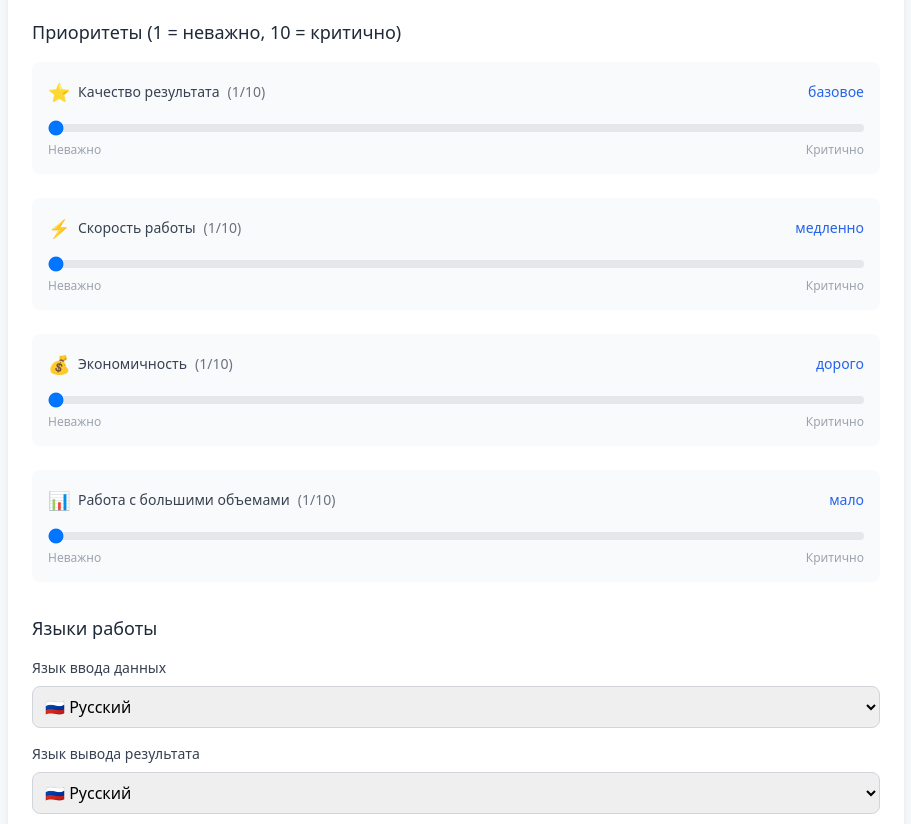
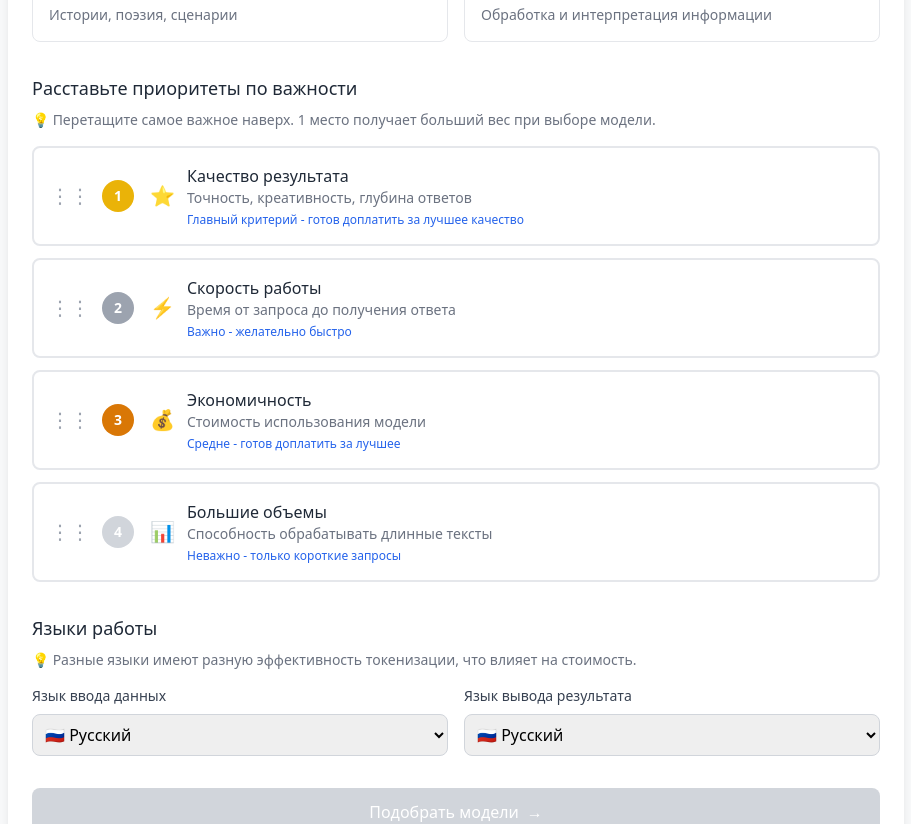
Before and after one commit to stasHrytsko/getbestai, a React (Vite) app: page / in a window 1280 px wide. Shown: the part 640-1464 px from the top of the page, without its empty margins (184-1095 px from the left). Built offline with nearby package versions, Linux system fonts and the light colour scheme.

Commit message:
Update app with API integration

```diff
--- a/src/App.jsx
+++ b/src/App.jsx
@@ -1,56 +1,47 @@
-// Сюда вставим наш компонент ModelSelector
-// (упрощенную версию без ошибок)
 import React, { useState } from 'react';
-
 
 const App = () => {
   const [step, setStep] = useState(1);
   const [formData, setFormData] = useState({
     taskTypes: [],
-    qualityPriority: 1,
-    volumePriority: 1,
-    speedPriority: 1,
-    budgetPriority: 1,
-    languages: [],
+    priorityOrder: ['quality', 'speed', 'budget', 'volume'], // Новый порядок приоритетов
     inputLanguage: 'ru',
     outputLanguage: 'ru'
   });
   const [models, setModels] = useState([]);
   const [loading, setLoading] = useState(false);
+  const [draggedItem, setDraggedItem] = useState(null);
 
   // ⭐ ВСТАВЬТЕ СЮДА ВАШ API КЛЮЧ ⭐
   const API_KEY = 'aa_UBeRmofLZUpndgJhNQKYXwzEcbqHEGrl';
 
+  // ⭐ ОБНОВЛЕННАЯ API ФУНКЦИЯ ⭐
+  const fetchModelsFromAPI = async () => {
+    if (!API_KEY) {
 
-  // ⭐ API ФУНКЦИЯ - ЗАПРОС К ARTIFICIAL ANALYSIS ⭐
-  const fetchModelsFromAPI = async () => {
-    if (!API_KEY || API_KEY === 'aa_UBeRmofLZUpndgJhNQKYXwzEcbqHEGrl') {
-      setModels(mockModels);
-      return;
     }
-
 
     setLoading(true);
     try {
-      const response = await fetch('https://artificialanalysis.ai/api/models', {
+      const response = await fetch('https://artificialanalysis.ai/api/v2/data/llms/models', {
         headers: {
-          'x-api-key': API_KEY, // ⭐ ЗДЕСЬ ИСПОЛЬЗУЕТСЯ API КЛЮЧ ⭐
+          'x-api-key': API_KEY,
           'Content-Type': 'application/json'
         }
       });
 
       if (response.ok) {
         const data = await response.json();
-        const formattedModels = data.models?.map(model => ({
-          id: model.model_id || model.id,
-          name: model.model_name || model.name,
-          creator: model.creator || 'Unknown',
-          quality_score: model.quality_score || 80,
-          speed_score: model.speed_score || 80,
-          price_per_1k_tokens: model.price_input_1k || 0.001,
-          context_length: model.context_length || 4000,
-          description: model.description || 'AI модель',
-          best_for: model.use_cases || ['general']
+        const formattedModels = data.data?.map(model => ({
+          id: model.id,
+          name: model.name,
+          creator: model.model_creator?.name || 'Unknown',
+          quality_score: Math.round(model.evaluations?.artificial_analysis_intelligence_index || 50),
+          speed_score: Math.min(100, Math.round((model.median_output_tokens_per_second || 50) / 2)),
+          price_per_1k_tokens: (model.pricing?.price_1m_blended_3_to_1 || 1000) / 1000,
+          context_length: 32000, // Placeholder, нет в API
+          description: `AI модель от ${model.model_creator?.name || 'Unknown'}`,
+          best_for: ['general']
         })) || [];
 
         setModels(formattedModels.length > 0 ? formattedModels : mockModels);
@@ -64,7 +55,6 @@ const App = () => {
     }
   };
 
-
   const taskTypes = [
     { id: 'translation', name: 'Перевод текстов', description: 'Перевод между языками, локализация', icon: '🌐' },
     { id: 'generation', name: 'Генерация текста', description: 'Создание статей, постов, контента', icon: '✍️' },
@@ -73,7 +63,6 @@ const App = () => {
     { id: 'creative', name: 'Креативные задачи', description: 'Истории, поэзия, сценарии', icon: '🎨' },
     { id: 'analysis', name: 'Анализ данных', description: 'Обработка и интерпретация информации', icon: '📊' }
   ];
-
 
   const languages = [
     { id: 'ru', name: 'Русский', flag: '🇷🇺' },
@@ -84,6 +73,56 @@ const App = () => {
     { id: 'zh', name: '中文', flag: '🇨🇳' }
   ];
 
+  const priorityItems = [
+    {
+      key: 'quality',
+      label: 'Качество результата',
+      icon: '⭐',
+      description: 'Точность, креативность, глубина ответов',
+      positionComment: {
+        1: 'Главный критерий - готов доплатить за лучшее качество',
+        2: 'Важно, но могу пожертвовать ради других факторов',
+        3: 'Средняя важность - хорошее качество достаточно',
+        4: 'Неважно - базовое качество устраивает'
+      }
+    },
+    {
+      key: 'speed',
+      label: 'Скорость работы',
+      icon: '⚡',
+      description: 'Время от запроса до получения ответа',
+      positionComment: {
+        1: 'Критично - каждая секунда на счету',
+        2: 'Важно - желательно быстро',
+        3: 'Терпимо - могу подождать',
+        4: 'Неважно - скорость не критична'
+      }
+    },
+    {
+      key: 'budget',
+      label: 'Экономичность',
+      icon: '💰',
+      description: 'Стоимость использования модели',
+      positionComment: {
+        1: 'Главное - бюджет ограничен',
+        2: 'Важно - ищу баланс цена/качество',
+        3: 'Средне - готов доплатить за лучшее',
+        4: 'Неважно - цена не проблема'
+      }
+    },
+    {
+      key: 'volume',
+      label: 'Большие объемы',
+      icon: '📊',
+      description: 'Способность обрабатывать длинные тексты',
+      positionComment: {
+        1: 'Критично - работаю с большими документами',
+        2: 'Важно - иногда нужен большой контекст',
+        3: 'Средне - обычно короткие тексты',
+        4: 'Неважно - только короткие запросы'
+      }
+    }
+  ];
 
   const mockModels = [
     {
@@ -121,26 +160,12 @@ const App = () => {
     }
   ];
 
-
-  const getPriorityComment = (value, type) => {
-    const comments = {
-      quality: ['базовое', 'простое', 'хорошее', 'отличное', 'максимальное'],
-      speed: ['медленно', 'терпимо', 'быстро', 'очень быстро', 'мгновенно'],
-      budget: ['дорого', 'средне', 'экономно', 'дешево', 'бесплатно'],
-      volume: ['мало', 'немного', 'средне', 'много', 'огромно']
-    };
-    const index = Math.min(Math.floor(value / 2), 4);
-    return comments[type][index];
-  };
-
-
   const getQualityComment = (score) => {
     if (score >= 90) return 'превосходное качество';
     if (score >= 80) return 'высокое качество';
     if (score >= 70) return 'хорошее качество';
     return 'базовое качество';
   };
-
 
   const getSpeedComment = (score) => {
     if (score >= 90) return 'очень быстро';
@@ -149,14 +174,12 @@ const App = () => {
     return 'медленно';
   };
 
-
   const getPriceComment = (price) => {
     if (price <= 0.001) return 'очень дешево';
     if (price <= 0.01) return 'недорого';
     if (price <= 0.02) return 'средняя цена';
     return 'дорого';
   };
-
 
   const getContextComment = (context) => {
     if (context >= 100000) return 'огромный контекст';
@@ -165,25 +188,24 @@ const App = () => {
     return 'малый контекст';
   };
 
+  const getScoreComment = (score) => {
+    if (score >= 90) return 'Идеальное совпадение с вашими критериями';
+    if (score >= 80) return 'Отлично подходит для ваших задач';
+    if (score >= 70) return 'Хороший компромисс для ваших потребностей';
+    if (score >= 60) return 'Приемлемый вариант с небольшими компромиссами';
+    if (score >= 50) return 'Средний вариант - есть более подходящие';
+    return 'Слабое соответствие вашим критериям';
+  };
 
   const calculatePricePerWord = (pricePerToken, inputLang, outputLang) => {
-    // Примерное соотношение токенов к словам для разных языков
     const tokenRatios = {
-      'en': 0.75, // английский самый эффективный
-      'ru': 2.5,  // русский менее эффективный
-      'de': 1.2,  // немецкий
-      'fr': 1.1,  // французский
-      'es': 1.0,  // испанский
-      'zh': 1.8   // китайский
+      'en': 0.75, 'ru': 2.5, 'de': 1.2, 'fr': 1.1, 'es': 1.0, 'zh': 1.8
     };
-
     const inputRatio = tokenRatios[inputLang] || 1;
     const outputRatio = tokenRatios[outputLang] || 1;
     const avgRatio = (inputRatio + outputRatio) / 2;
-
     return (pricePerToken * avgRatio).toFixed(6);
   };
-
 
   const handleTaskTypeToggle = (taskId) => {
     setFormData(prev => ({
@@ -194,43 +216,61 @@ const App = () => {
     }));
   };
 
+  // Drag & Drop функции
+  const handleDragStart = (e, index) => {
+    setDraggedItem(index);
+    e.dataTransfer.effectAllowed = 'move';
+  };
 
-  const handleLanguageToggle = (langId) => {
+  const handleDragOver = (e) => {
+    e.preventDefault();
+    e.dataTransfer.dropEffect = 'move';
+  };
+
+  const handleDrop = (e, dropIndex) => {
+    e.preventDefault();
+
+    if (draggedItem === null) return;
+
+    const newOrder = [...formData.priorityOrder];
+    const draggedPriority = newOrder[draggedItem];
+
+    // Удаляем элемент из старой позиции
+    newOrder.splice(draggedItem, 1);
+    // Вставляем в новую позицию
+    newOrder.splice(dropIndex, 0, draggedPriority);
+
     setFormData(prev => ({
       ...prev,
-      languages: prev.languages.includes(langId)
-        ? prev.languages.filter(id => id !== langId)
-        : [...prev.languages, langId]
+      priorityOrder: newOrder
     }));
+
+    setDraggedItem(null);
   };
 
-
   const calculateModelScore = (model) => {
+    // Веса основанные на позиции (1 место = 40%, 2 = 30%, 3 = 20%, 4 = 10%)
     const weights = {
-      quality: formData.qualityPriority / 10,
-      speed: formData.speedPriority / 10,
-      budget: (10 - formData.budgetPriority) / 10,
-      volume: formData.volumePriority / 10
+      [formData.priorityOrder[0]]: 0.4,
+      [formData.priorityOrder[1]]: 0.3,
+      [formData.priorityOrder[2]]: 0.2,
+      [formData.priorityOrder[3]]: 0.1
     };
-
 
     const qualityNorm = model.quality_score;
     const speedNorm = model.speed_score;
     const priceNorm = Math.max(0, 100 - (model.price_per_1k_tokens * 1000));
     const contextNorm = Math.min(100, (model.context_length / 1000) * 2);
 
-
     const score = (
-      qualityNorm * weights.quality +
-      speedNorm * weights.speed +
-      priceNorm * weights.budget +
-      contextNorm * weights.volume
+      qualityNorm * (weights.quality || 0) +
+      speedNorm * (weights.speed || 0) +
+      priceNorm * (weights.budget || 0) +
+      contextNorm * (weights.volume || 0)
     );
 
-
-    return Math.min(100,Math.round(score));
+    return Math.min(100, Math.round(score));
   };
-
 
   const getRecommendedModels = () => {
     return models
@@ -241,7 +281,6 @@ const App = () => {
       .sort((a, b) => b.score - a.score);
   };
 
-
   const getMedalEmoji = (place) => {
     switch (place) {
       case 1: return '🥇';
@@ -251,12 +290,10 @@ const App = () => {
     }
   };
 
-
   const handleNextStep = async () => {
-    await fetchModelsFromAPI(); // ⭐ ЗДЕСЬ ВЫЗЫВАЕТСЯ API ⭐
+    await fetchModelsFromAPI();
     setStep(2);
   };
-
 
   if (step === 1) {
     return (
@@ -268,10 +305,10 @@ const App = () => {
               GetBestAI
             </h1>
             <p className="text-lg text-gray-700 max-w-2xl mx-auto">
-              Умный подбор AI моделей под ваши задачи.
+              Умный подбор AI моделей под ваши задачи. Сравниваем качество, скорость и стоимость,
+              чтобы найти идеальное решение.
             </p>
           </div>
-
 
           {/* Progress Bar */}
           <div className="mb-8">
@@ -285,12 +322,14 @@ const App = () => {
             </div>
           </div>
 
-
           {/* Task Types Selection */}
           <div className="mb-8">
-            <h3 className="text-lg font-medium text-gray-800 mb-4">
-              Типы задач <span className="text-sm text-gray-500">(можно выбрать несколько)</span>
+            <h3 className="text-lg font-medium text-gray-800 mb-2">
+              Типы задач
             </h3>
+            <p className="text-sm text-gray-500 mb-4">
+              💡 Выберите что планируете делать с AI. Это поможет подобрать специализированные модели.
+            </p>
             <div className="grid grid-cols-1 md:grid-cols-2 gap-4">
               {taskTypes.map(task => (
                 <button
@@ -312,56 +351,58 @@ const App = () => {
             </div>
           </div>
 
+          {/* Priority Ranking - Drag & Drop */}
+          <div className="mb-8">
+            <h3 className="text-lg font-medium text-gray-800 mb-2">
+              Расставьте приоритеты по важности
+            </h3>
+            <p className="text-sm text-gray-500 mb-4">
+              💡 Перетащите самое важное наверх. 1 место получает больший вес при выборе модели.
+            </p>
 
-          {/* Priority Sliders */}
-          <div className="mb-8">
-            <h3 className="text-lg font-medium text-gray-800 mb-4">
-              Приоритеты (1 = неважно, 10 = критично)
-            </h3>
-
-            <div className="space-y-6">
-              {[
-                { key: 'qualityPriority', label: 'Качество результата', icon: '⭐', type: 'quality' },
-                { key: 'speedPriority', label: 'Скорость работы', icon: '⚡', type: 'speed' },
-                { key: 'budgetPriority', label: 'Экономичность', icon: '💰', type: 'budget' },
-                { key: 'volumePriority', label: 'Работа с большими объемами', icon: '📊', type: 'volume' }
-              ].map(({ key, label, icon, type }) => (
-                <div key={key} className="p-4 bg-gray-50 rounded-lg">
-                  <div className="flex items-center gap-2 mb-2">
-                    <span className="text-lg">{icon}</span>
-                    <label className="text-sm font-medium text-gray-700">{label}</label>
-                    <span className="text-sm text-gray-500">({formData[key]}/10)</span>
-                    <span className="text-sm text-blue-600 ml-auto">
-                      {getPriorityComment(formData[key], type)}
+            <div className="space-y-3">
+              {formData.priorityOrder.map((priorityKey, index) => {
+                const item = priorityItems.find(p => p.key === priorityKey);
+                return (
+                  <div
+                    key={priorityKey}
+                    draggable
+                    onDragStart={(e) => handleDragStart(e, index)}
+                    onDragOver={handleDragOver}
+                    onDrop={(e) => handleDrop(e, index)}
+                    className="flex items-center p-4 bg-white border-2 border-gray-200 rounded-lg cursor-move hover:border-gray-300 transition-all"
+                  >
+                    <span className="text-gray-400 mr-3 text-xl">⋮⋮</span>
+                    <span className={`w-8 h-8 rounded-full flex items-center justify-center text-sm font-bold mr-4 text-white ${
+                      index === 0 ? 'bg-yellow-500' :
+                      index === 1 ? 'bg-gray-400' :
+                      index === 2 ? 'bg-amber-600' : 'bg-gray-300'
+                    }`}>
+                      {index + 1}
                     </span>
-                  </div>
-                  <input
-                    type="range"
-                    min="1"
-                    max="10"
-                    value={formData[key]}
-                    onChange={(e) => setFormData(prev => ({
-                      ...prev,
-                      [key]: parseInt(e.target.value)
-                    }))}
-                    className="w-full h-2 bg-gray-200 rounded-lg appearance-none cursor-pointer"
-                  />
-                  <div className="flex justify-between text-xs text-gray-400 mt-1">
-                    <span>Неважно</span>
-                    <span>Критично</span>
+                    <span className="text-xl mr-3">{item?.icon}</span>
+                    <div className="flex-1">
+                      <div className="font-medium text-gray-800">{item?.label}</div>
+                      <div className="text-sm text-gray-500">{item?.description}</div>
+                      <div className="text-xs text-blue-600 mt-1">
+                        {item?.positionComment[index + 1]}
                       </div>
                     </div>
-              ))}
+                  </div>
+                );
+              })}
             </div>
           </div>
 
-
           {/* Languages */}
           <div className="mb-8">
-            <h3 className="text-lg font-medium text-gray-800 mb-4">Языки работы</h3>
+            <h3 className="text-lg font-medium text-gray-800 mb-2">Языки работы</h3>
+            <p className="text-sm text-gray-500 mb-4">
+              💡 Разные языки имеют разную эффективность токенизации, что влияет на стоимость.
+            </p>
 
-            {/* Input Language */}
-            <div className="mb-4">
+            <div className="grid grid-cols-1 md:grid-cols-2 gap-4">
+              <div>
                 <label className="block text-sm font-medium text-gray-700 mb-2">
                   Язык ввода данных
                 </label>
@@ -378,9 +419,7 @@ const App = () => {
                 </select>
               </div>
 
-
-            {/* Output Language */}
-            <div className="mb-4">
+              <div>
                 <label className="block text-sm font-medium text-gray-700 mb-2">
                   Язык вывода результата
                 </label>
@@ -397,7 +436,7 @@ const App = () => {
                 </select>
               </div>
             </div>
-
+          </div>
 
           {/* Next Button */}
           <button
@@ -419,10 +458,8 @@ const App = () => {
     );
   }
 
-
   if (step === 2) {
     const recommendedModels = getRecommendedModels();
-
 
     return (
       <div className="min-h-screen bg-gray-50 py-8">
@@ -451,10 +488,11 @@ const App = () => {
               Рекомендации для вас
             </h1>
             <p className="text-gray-600">
-              Модели ранжированы по соответствию вашим требованиям
+              Ранжировано по вашим приоритетам: {formData.priorityOrder.map((p, i) =>
+                `${i + 1}. ${priorityItems.find(item => item.key === p)?.label}`
+              ).join(', ')}
             </p>
           </div>
-
 
           {loading ? (
             <div className="flex items-center justify-center py-12">
@@ -463,7 +501,7 @@ const App = () => {
             </div>
           ) : (
             <div className="space-y-6">
-              {recommendedModels.map((model, index) => (
+              {recommendedModels.slice(0, 3).map((model, index) => (
                 <div key={model.id} className="bg-white rounded-lg shadow-lg p-6 border-l-4 border-blue-500">
                   <div className="flex items-start justify-between mb-4">
                     <div className="flex items-center gap-3">
@@ -483,9 +521,11 @@ const App = () => {
                     <div className="text-right">
                       <div className="text-2xl font-bold text-blue-600">{model.score}/100</div>
                       <div className="text-sm text-gray-500">совпадение</div>
+                      <div className="text-xs text-gray-400 mt-1 max-w-32">
+                        {getScoreComment(model.score)}
                       </div>
                     </div>
-
+                  </div>
 
                   <div className="grid grid-cols-2 md:grid-cols-4 gap-4 mb-4">
                     <div className="text-center p-3 bg-gray-50 rounded">
@@ -499,7 +539,7 @@ const App = () => {
                       <div className="text-xs text-blue-600">{getSpeedComment(model.speed_score)}</div>
                     </div>
                     <div className="text-center p-3 bg-gray-50 rounded">
-                      <div className="text-lg font-semibold text-gray-800">${model.price_per_1k_tokens}</div>
+                      <div className="text-lg font-semibold text-gray-800">${model.price_per_1k_tokens.toFixed(3)}</div>
                       <div className="text-sm text-gray-500">за 1K токенов</div>
                       <div className="text-xs text-blue-600">{getPriceComment(model.price_per_1k_tokens)}</div>
                       <div className="text-xs text-gray-400 mt-1">
@@ -512,7 +552,6 @@ const App = () => {
                       <div className="text-xs text-blue-600">{getContextComment(model.context_length)}</div>
                     </div>
                   </div>
-
 
                   <div className="mb-4">
                     <p className="text-gray-700 mb-2">{model.description}</p>
@@ -542,5 +581,4 @@ const App = () => {
   }
 };
 
-
 export default App;
```
Lines whose indentation alone changed are shown as unchanged.
